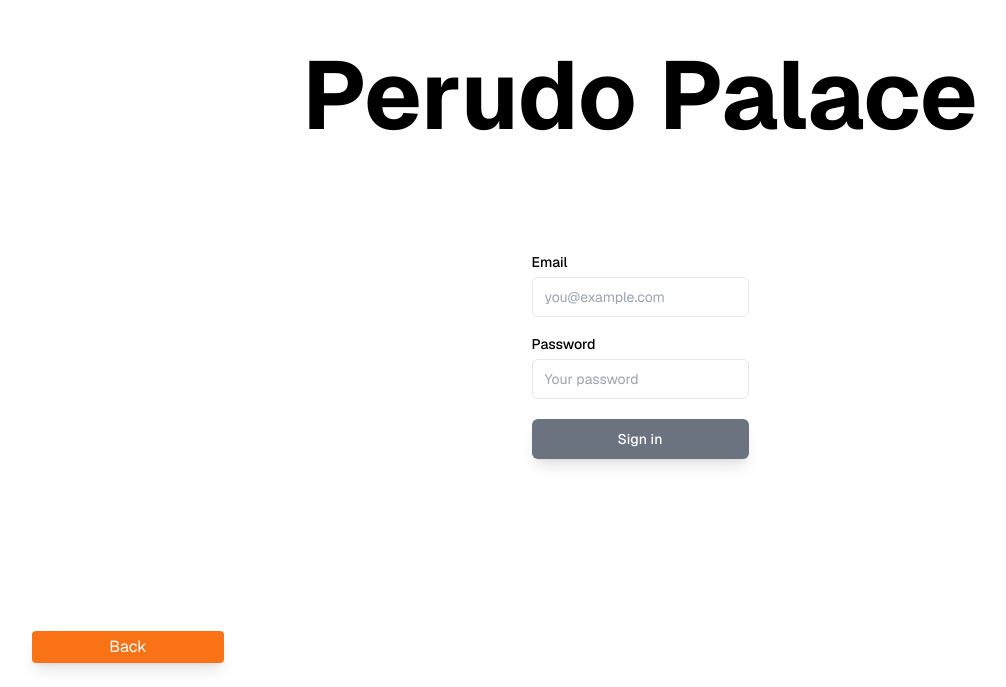
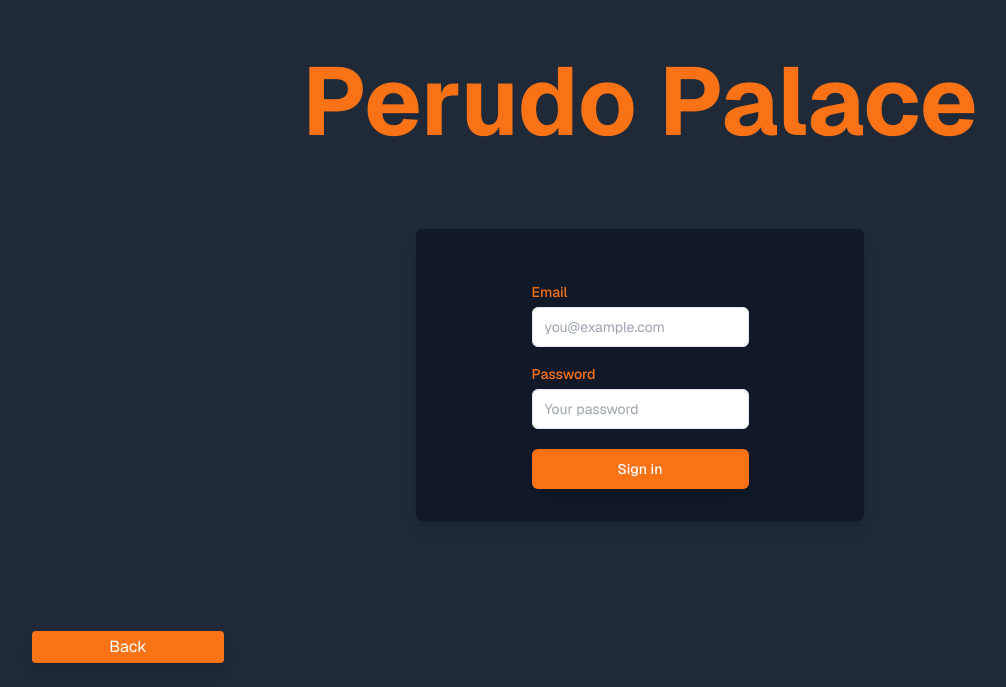
Before and after one commit to rakenduste-programmeerimine-2024/perudo-palace, a Next.js app: page /sign-in in a window 1280 px wide. Shown: the part 113-800 px from the top of the page, without its empty margins (0-1006 px from the left). Built offline with nearby package versions, Linux system fonts and the light colour scheme.

Commit message:
add new colors
lisatud uued värvid

```diff
--- a/components/pages/sign-in.tsx
+++ b/components/pages/sign-in.tsx
@@ -8,16 +8,24 @@ import BackButton from "@/components/buttons/back-button";
 export default async function LoginPage(props: { searchParams: Promise<Message> }) {
   const searchParams = await props.searchParams;
   return (
-    <>
+    <div className="min-h-screen w-screen bg-gray-800 flex flex-col items-center justify-center">
+      {/* Pealkiri */}
       <div className="flex flex-col items-center justify-start">
-      <h1 className="text-8xl font-bold mt-40 whitespace-nowrap">Perudo Palace</h1>
+        <h1 className="text-8xl font-bold mt-0 text-orange-500 whitespace-nowrap">
+          Perudo Palace
+        </h1>
       </div>
-    <form className="flex flex-col items-center justify-start mt-20">
+      {/* Vorm */}
+      <form className="flex flex-col items-center justify-start mt-20 w-full max-w-md space-y-4 bg-gray-900 p-6 rounded-md shadow-lg">
         <div className="flex flex-col gap-2 [&>input]:mb-3 mt-8">
-        <Label htmlFor="email">Email</Label>
+          <Label htmlFor="email" className="text-orange-500">
+            Email
+          </Label>
           <Input name="email" placeholder="you@example.com" required />
           <div className="flex justify-between items-center">
-          <Label htmlFor="password">Password</Label>
+            <Label htmlFor="password" className="text-orange-500">
+              Password
+            </Label>
           </div>
           <Input
             type="password"
@@ -26,17 +34,19 @@ export default async function LoginPage(props: { searchParams: Promise<Message>
             required
           />
           <SubmitButton
-          className="bg-gray-500 hover:bg-gray-600 text-white shadow-lg"
+            className="bg-orange-500 hover:bg-orange-600 text-white shadow-lg"
             pendingText="Signing In..."
-          formAction={signInAction}>
+            formAction={signInAction}
+          >
             Sign in
           </SubmitButton>
           <FormMessage message={searchParams} />
         </div>
       </form>
+      {/* Tagasi nupp */}
       <div className="absolute bottom-0 left-0 mb-4 ml-4 py-2 px-4 rounded">
-      <BackButton href="/"/>
+        <BackButton href="/" />
       </div>
-    </>
+    </div>
   );
 }
```
Lines whose indentation alone changed are shown as unchanged.
